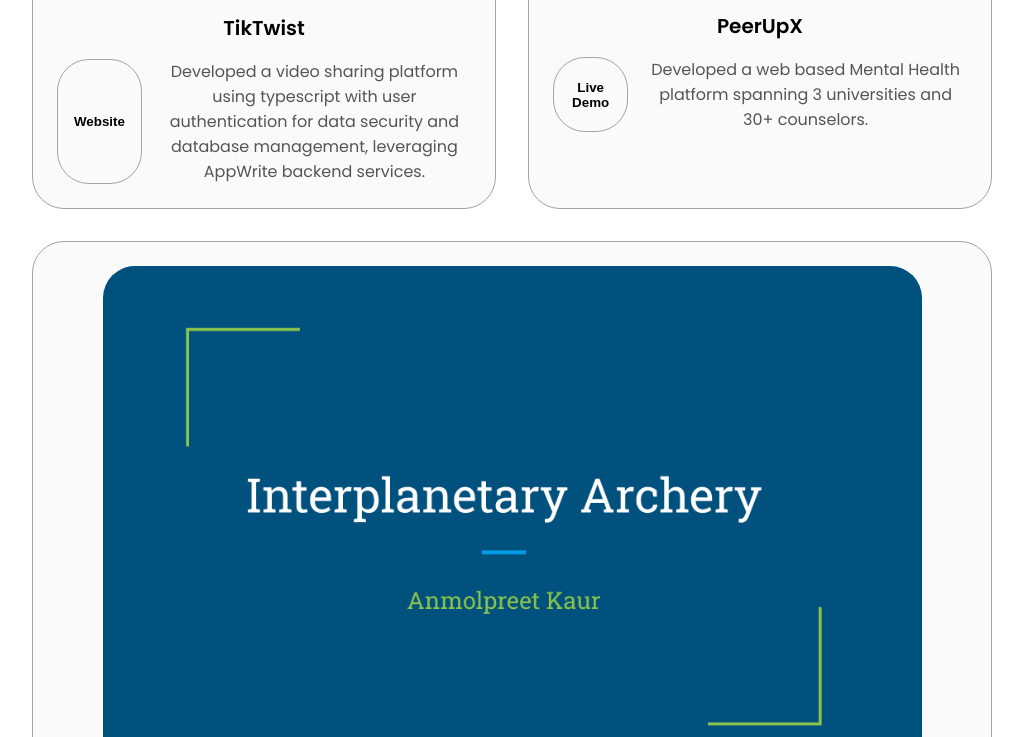
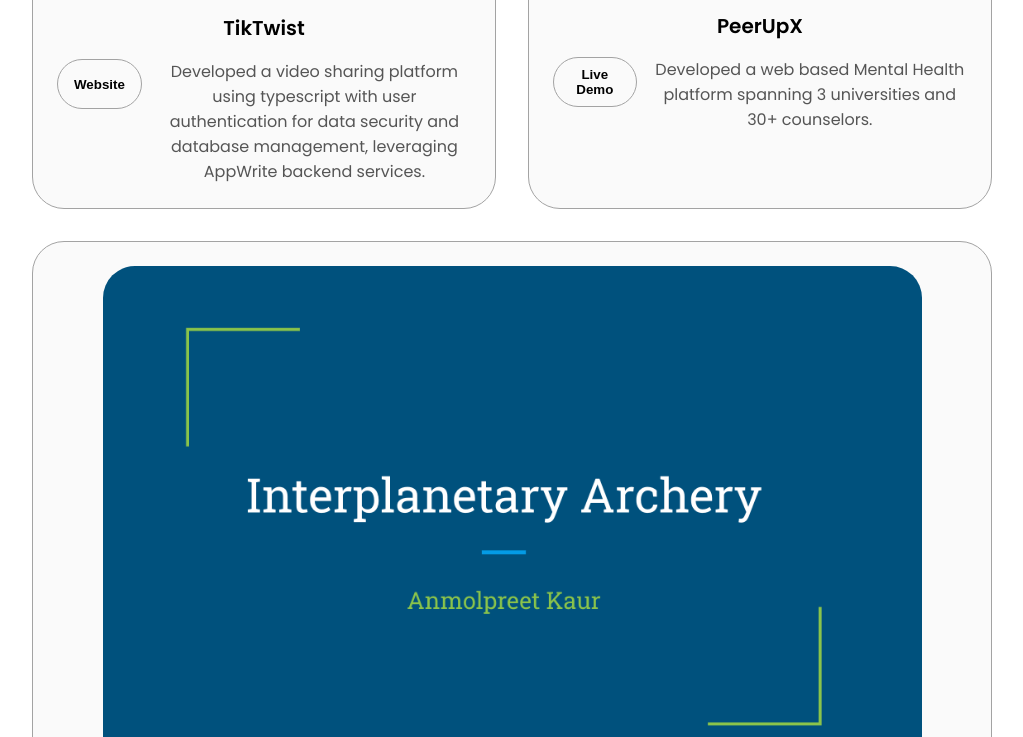
Before and after one commit to anmolgrewal21/anmolgrewal21.github.io, a plain HTML site: page index.html in a window 1280 px wide. Shown: the part 2983-3720 px from the top of the page, without its empty margins (128-1151 px from the left). Drawn offline with Linux system fonts and the light colour scheme.

Commit message:
project button

```diff
--- a/style.css
+++ b/style.css
@@ -222,6 +222,8 @@ section {
   gap: 1rem;
 }
 
+
+
 /* ICONS */
 
 .icon {
@@ -403,9 +405,19 @@ article .icon {
   color: black;
 }
 
+/* .project-btn {
+  color: black;
+  border-color: rgb(163, 163, 163);
+} */
+
 .project-btn {
   color: black;
   border-color: rgb(163, 163, 163);
+  width: 150px; /* Set a fixed width */
+  height: 50px; /* Set a fixed height */
+  display: flex;
+  align-items: center;
+  justify-content: center;
 }
 
 /* CONTACT */
```
